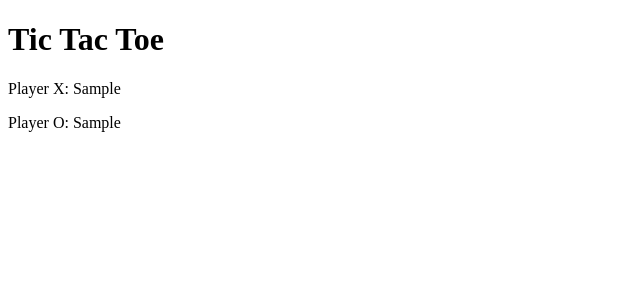
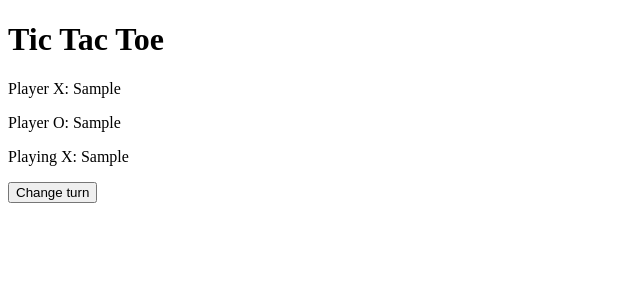
Before and after one commit to hjarve/tic_tac_toe, a React (Vite) app in the folder tic_tac_toe_app/: page / in a window 1280 px wide. Both pictures are taken after typing "Sample", "Sample" into the empty fields and a click on the button "OK". Shown: the top 300 px of the page, without its empty margins (0-640 px from the left). Built offline with nearby package versions, Linux system fonts and the light colour scheme.

Commit message:
Implement a feature to show who's turn it is.

```diff
--- a/tic_tac_toe_app/src/App.jsx
+++ b/tic_tac_toe_app/src/App.jsx
@@ -1,10 +1,16 @@
-import { useState } from 'react';
+import { useState, useEffect } from 'react';
 import PlayerForm from './PlayerForm';
 
 function App() {
   const [playerX, setPlayerX] = useState('');
   const [playerO, setPlayerO] = useState('');
   const [xTurn, setXTurn] = useState(true);
+  const [playing, setPlaying] = useState('');
+
+  useEffect(() => {
+    if(xTurn) setPlaying(`X: ${playerX}`);
+    else setPlaying(`O: ${playerO}`);
+  }, [xTurn, playerX, playerO]);
 
   return (
     <>
@@ -14,6 +20,8 @@ function App() {
       <div>
         <p>Player X: {playerX}</p>
         <p>Player O: {playerO}</p>
+        <p>Playing {playing}</p>
+        <button onClick={() => setXTurn(!xTurn)}>Change turn</button>
       </div>
       }
     </>
```
